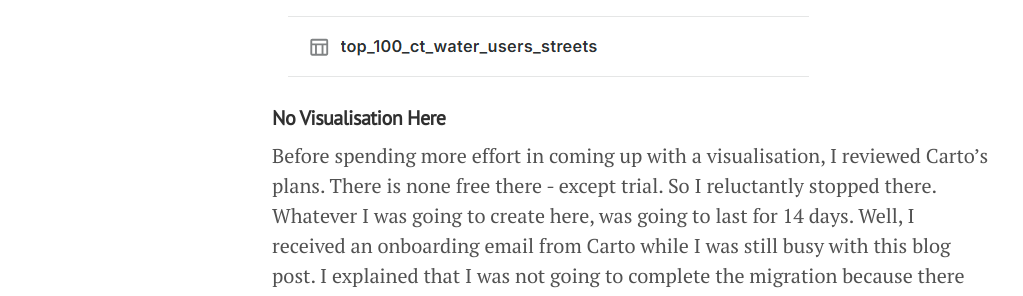
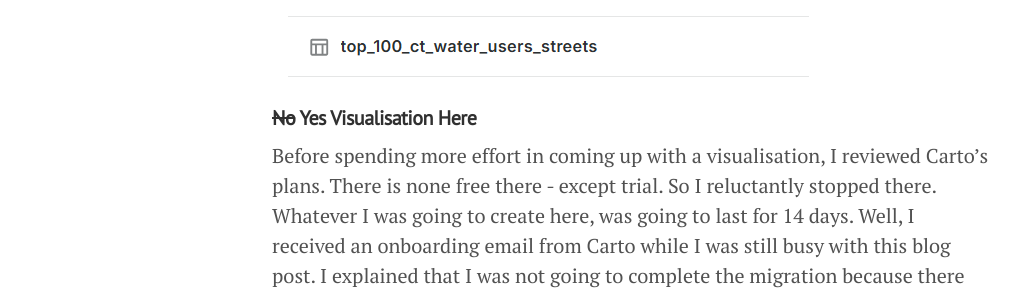
Before and after one commit to erickndava/erickndava.github.io, a Jekyll site: the page built from _posts/2025-02-27-legacy.md, in a window 1280 px wide and 900 px high, scrolled down 4240 px. Shown: the part 155-451 px from the top of the window, without its empty margins (8-1031 px from the left). Built offline with Jekyll 4.4.1, drawn with Linux system fonts in a browser that asks for light colours.

Commit message:
Update 2025-02-27-legacy.md

```diff
--- a/_posts/2025-02-27-legacy.md
+++ b/_posts/2025-02-27-legacy.md
@@ -66,7 +66,7 @@ I created an account on the New CARTO platform. Indeed it carries the shiny feel
 
 <p align="centre"><img src="/images/imported_datasets.PNG" alt="Data Imported into CartoDB3"/></p>
 
-#### **No Visualisation Here**
+#### **~~No~~ Yes Visualisation Here**
 
 Before spending more effort in coming up with a visualisation, I reviewed Carto's plans. There is none free there - except trial. So I reluctantly stopped there. Whatever I was going to create here, was going to last for 14 days. Well, I received an onboarding email from Carto while I was still busy with this blog post. I explained that I was not going to complete the migration because there was no (free) plan to meet my use case of the platform. To my delight, Carto responded a few hours later informing my plan had been migrated to CARTO Cloud Native.
 
```
